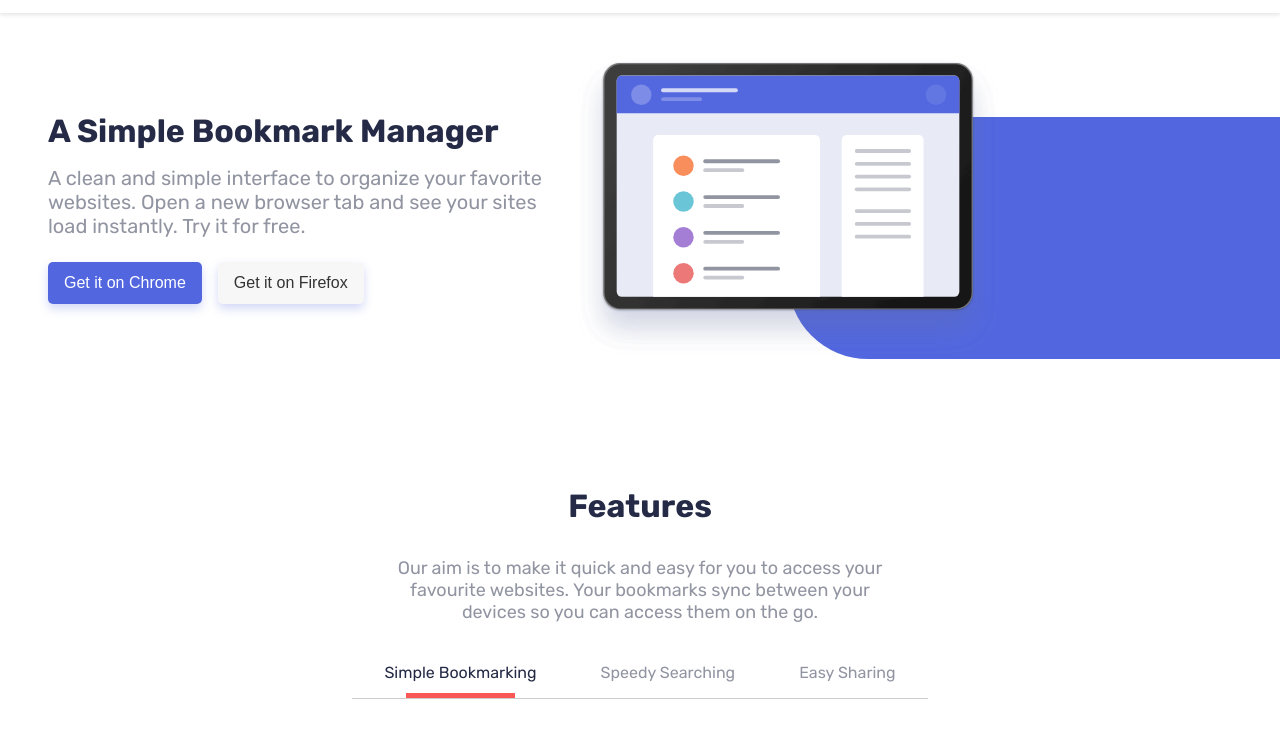
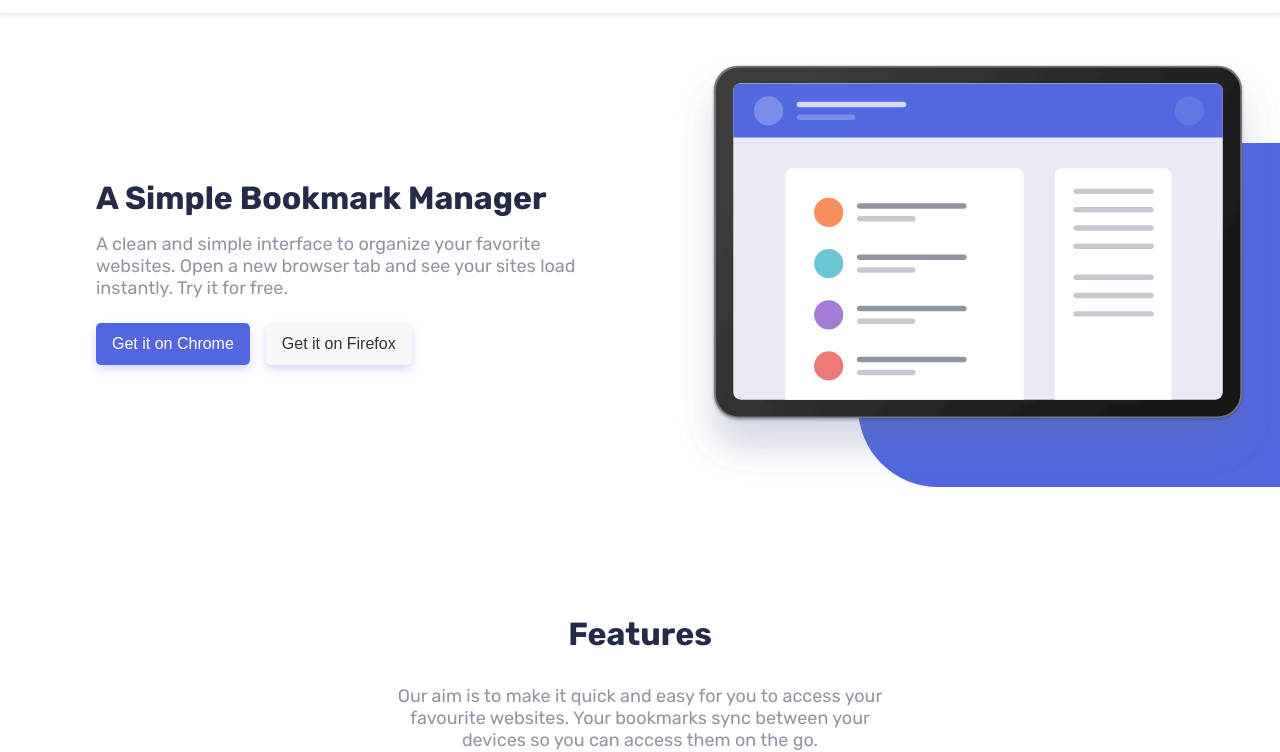
Before and after one commit to milenialdev/ITA_S1-Maquetacio, a plain HTML site: page index.html in a window 1280 px wide. Shown: the part 55-807 px from the top of the page. Drawn offline with Linux system fonts and the light colour scheme.

Commit message:
Fixed: hero displays properly in all resolutions

```diff
--- a/css/style.css
+++ b/css/style.css
@@ -597,9 +597,9 @@
     justify-content: space-between;
     align-items: center;
     text-align: left;
-    padding-left: 0,5rem;
+    padding-left: 2rem;
     padding-right: 2rem;
-    gap: 3rem;
+    gap: 2rem;
     overflow-x: hidden;
   }
 
@@ -779,28 +779,9 @@
   margin: 0 auto;
 }
 
-.hero {
-  padding-left: 3rem;
-  gap: 0rem;
+.hero__content{
+  margin-left: 4rem;
   }
-
-  .hero__title {
-    font-size: 2rem;
-  }
-
-  .hero__description {
-    font-size: 1.25rem;
-  }
-
-  .hero__image_container {
-    max-width: inherit;
-    right: 30px;
-  }
-
-   .hero__image {
-  width: 60%;
-}
-
 
   .features {
     padding: 6rem 5rem;
```
